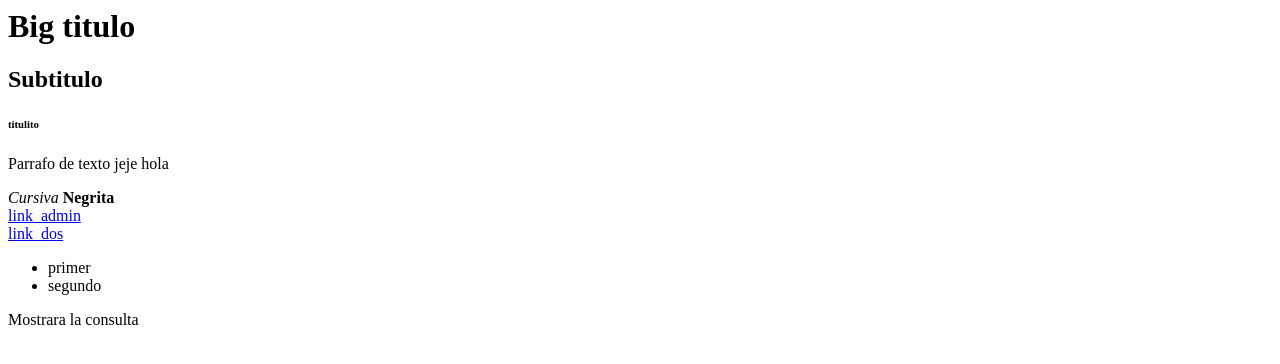
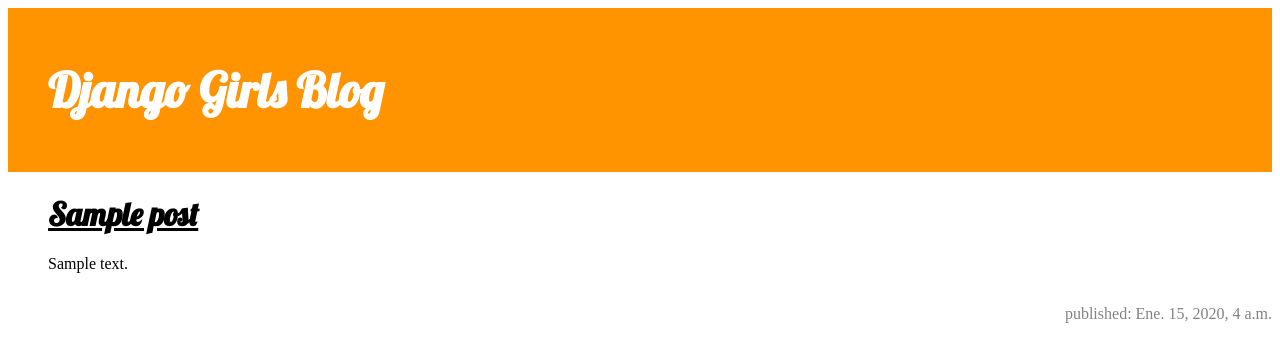
Before and after one commit to yamiltame/my-first-blog, a Django app: page /uno in a window 1280 px wide. Shown: the top 364 px of the page. Run offline with Django 3.2, Linux system fonts and the light colour scheme; tables that the repository leaves empty hold one stand-in row (values such as "Sample post"); some libraries are stand-ins or nearby versions.

Commit message:
actualizacion

```diff
--- a/blog/models.py
+++ b/blog/models.py
@@ -1,6 +1,5 @@
 from django.db import models
 from django.utils import timezone
-
 
 class Post(models.Model):
     author = models.ForeignKey('auth.User', on_delete=models.CASCADE)
--- /dev/null
+++ b/blog/static/css/blog.css
@@ -0,0 +1,53 @@
+ul h1 {
+	color: #aaaaaa;
+	font-family: 'VT323'
+}
+
+.page-header {
+    background-color: #ff9400;
+    margin-top: 0;
+    padding: 20px 20px 20px 40px;
+}
+
+.page-header h1, .page-header h1 a, .page-header h1 a:visited, .page-header h1 a:active {
+    color: #ffffff;
+    font-size: 36pt;
+    text-decoration: none;
+}
+
+.content {
+    margin-left: 40px;
+}
+
+h1, h2, h3, h4 {
+	color: #FCA209;
+    font-family: 'Lobster', cursive;
+}
+
+.date {
+    float: right;
+    color: #828282;
+}
+
+.save {
+    float: right;
+}
+
+.post-form textarea, .post-form input {
+    width: 100%;
+}
+
+.top-menu, .top-menu:hover, .top-menu:visited {
+    color: #ffffff;
+    float: right;
+    font-size: 26pt;
+    margin-right: 20px;
+}
+
+.post {
+    margin-bottom: 70px;
+}
+
+.post h1 a, .post h1 a:visited {
+    color: #000000;
+}
--- /dev/null
+++ b/blog/templates/blog/base.html
@@ -0,0 +1,27 @@
+{% load static %}
+<html>
+	<head>
+        <link rel="stylesheet" href="//maxcdn.bootstrapcdn.com/bootstrap/3.2.0/css/bootstrap-theme.min.css">
+        <link href="//fonts.googleapis.com/css?family=Lobster&subset=latin,latin-ext" rel="stylesheet" type="text/css">
+        <link href="https://fonts.googleapis.com/css?family=VT323&display=swap" rel="stylesheet">
+        <link rel="stylesheet" href="{% static 'css/blog.css' %}">
+		<title>Blog1</title>
+		<style type="text/css">
+
+
+		</style>
+	</head>
+<body>
+    <div class="page-header">
+        <h1><a href="/">Django Girls Blog</a></h1>
+    </div>
+    <div class="content container">
+        <div class="row">
+            <div class="col-md-8">
+            {% block content %}
+            {% endblock %}
+            </div>
+        </div>
+    </div>
+</body>
+</html>
--- a/blog/templates/blog/post_list.html
+++ b/blog/templates/blog/post_list.html
@@ -1,20 +1,13 @@
-<html>
-	<head>
-		<title>Blog1</title>
-	</head>
-<body>
-	<h1>Big titulo</h1>
-	<h2>Subtitulo</h2>
-	<h6>titulito</h6>
-    <p>Parrafo de texto jeje hola</p>
-    <em>Cursiva</em>
-	<strong>Negrita</strong>
-	<br>
-	<a href="/admin">link_admin</a> <br>
-	<a href="/dos">link_dos</a>
-	<ul><li>primer</li><li>segundo</li></ul>
-	<div>Mostrara la consulta</div>
-	{% for post in posts %} <div><p> publicado:{{post.published_date}}</p><h1><a href="">{{post.title}}</a></h1>
-		<p>{{post.text|linebreaksbr}}</p></div>{% endfor %}
-</body>
-</html>
+{% extends 'blog/base.html' %}
+
+{% block content %}
+	{% for post in posts %}
+		<div class="post">
+			<h1><a href="{% url 'post_detail' pk=post.pk %}">{{ post.title }}</a></h1>
+		    <p>{{ post.text|linebreaksbr }}</p>
+		    <div class="date">
+			    <p>published: {{ post.published_date }}</p>
+		    </div>
+	    </div>
+	{% endfor %}
+{% endblock %}
--- a/blog/urls.py
+++ b/blog/urls.py
@@ -3,5 +3,6 @@ from . import views
 
 urlpatterns = [
     url('uno', views.post_list, name='post_list'),
-    url('', views.post_2, name='post_2'),
+    url(r'^post/(?P<pk>\d+)/', views.post_detail, name='post_detail'),
+#    url('post/<int:pk>/', views.post_detail, name='post_detail'),
 ]
--- a/blog/views.py
+++ b/blog/views.py
@@ -1,14 +1,17 @@
 # -*- coding: utf-8 -*-
 from __future__ import unicode_literals
 from django.utils import timezone
-from django.shortcuts import render
+from django.shortcuts import render, get_object_or_404
 from .models import Post
+from django.contrib.auth.models import User
 
 # Create your views here.
 
 def post_list(request):
-	posts=Post.objects.filter(published_date__lte=timezone.now()).order_by('published_date')
+#	posts=Post.objects.filter(published_date__lte=timezone.now()).order_by('published_date')
+	posts=Post.objects.all().order_by('published_date')
 	return render(request,'blog/post_list.html',{'posts':posts})
 
-def post_2(request):
-	return render(request,'blog/post_2.html',{})
+def post_detail(request, pk):
+	post=Post.objects.get(pk=pk)
+	return render(request,'blog/post_detail.html',{'post':post})
```
Also changed, not shown: blog/templates/blog/post_2.html (deleted, +0 -8 lines), blog/templates/blog/post_detail.html (added, +13 -0 lines), 2 other files.
